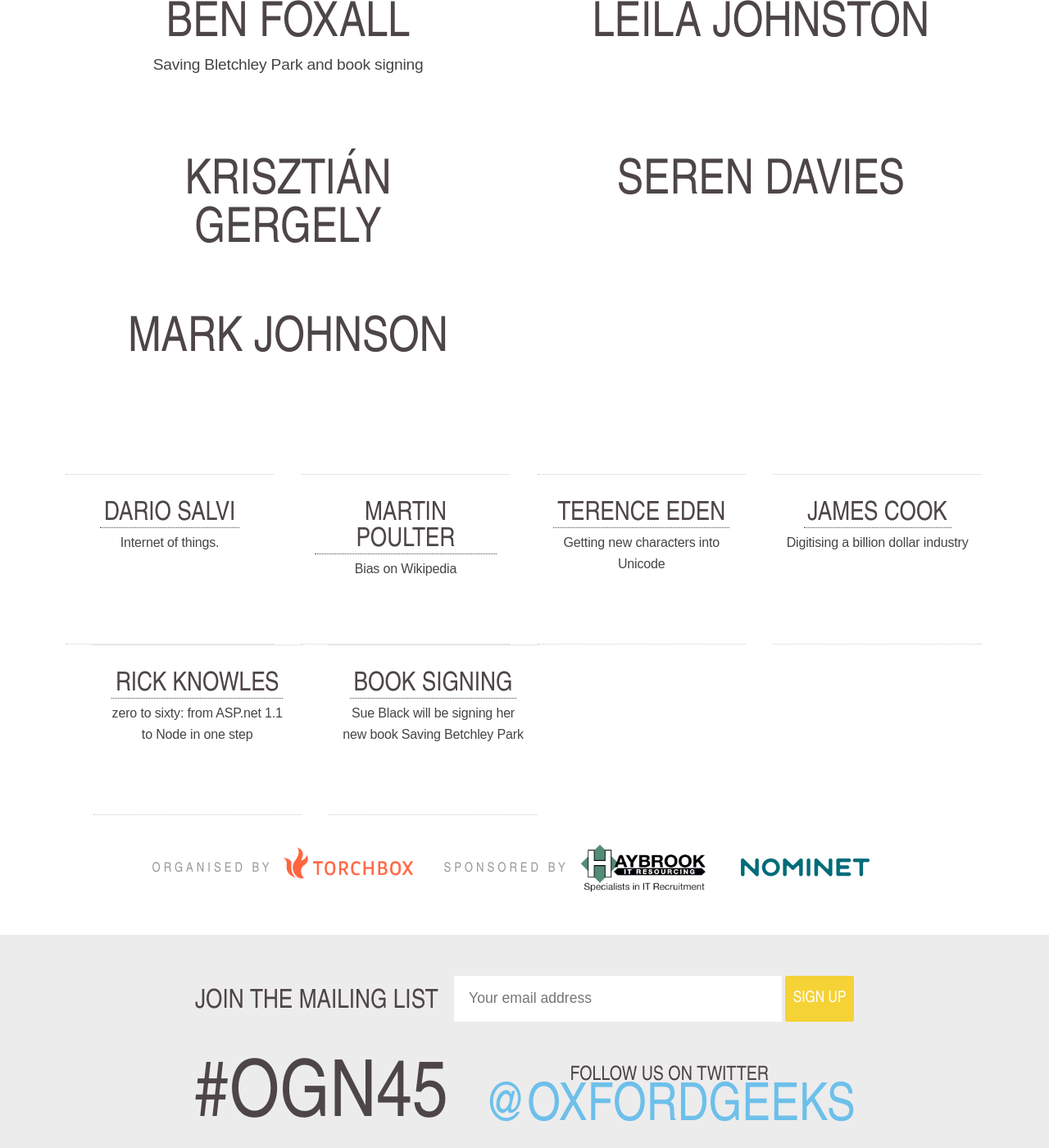
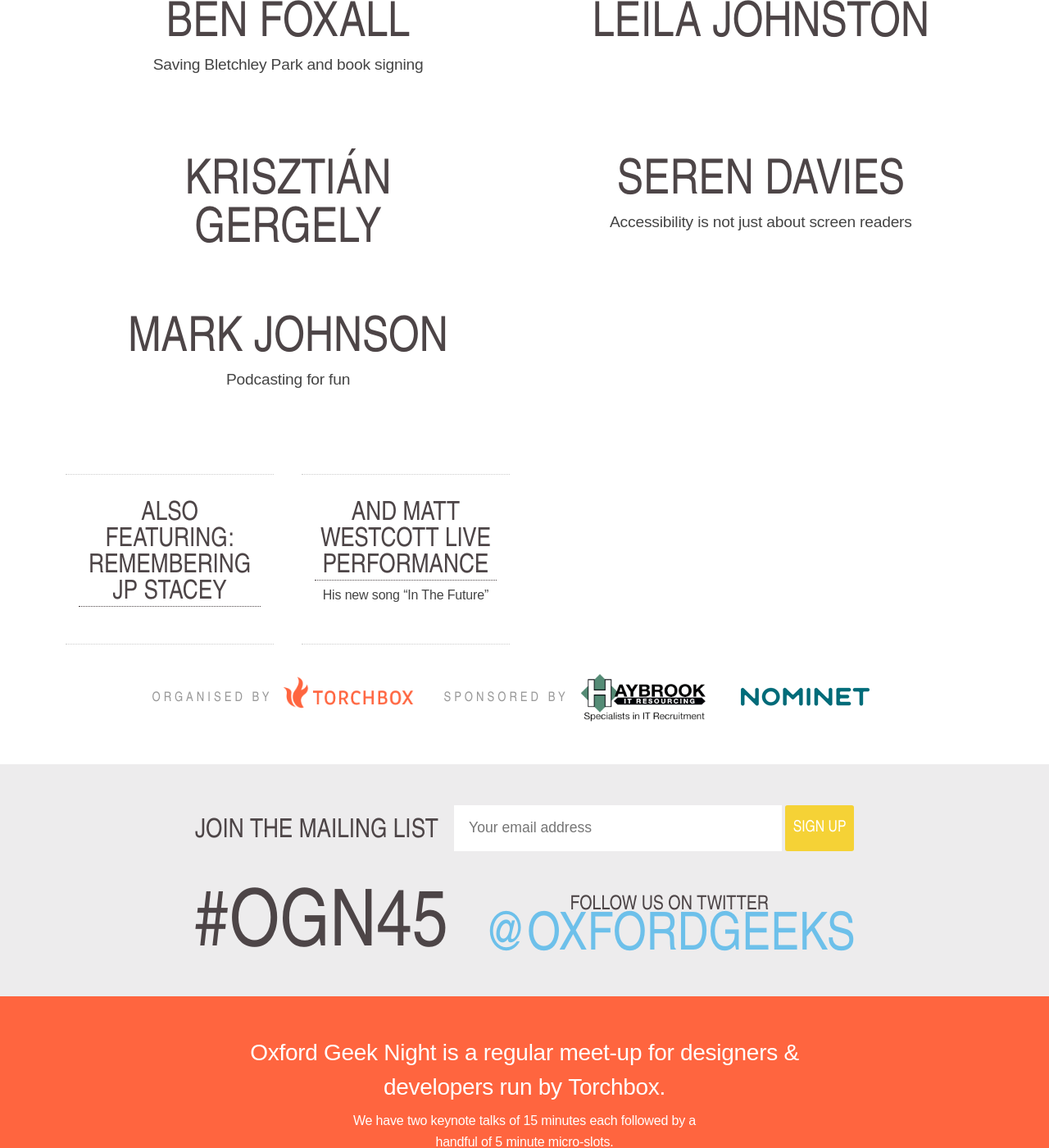
Before and after one commit to torchbox/ogn, a Jekyll site: the page built from _posts/2018-01-31-ogn45.markdown, in a window 1280 px wide and 1400 px high, scrolled down 686 px. Shown: the whole window at 82% size. Built offline with Jekyll 4.4.1, drawn with Linux system fonts in a browser that asks for light colours; nearby versions of some CDN libraries; Markdown is read by kramdown in place of the engine named in the settings.

Commit message:
Speaker details

```diff
--- a/_posts/2018-01-31-ogn45.markdown
+++ b/_posts/2018-01-31-ogn45.markdown
@@ -43,35 +43,20 @@
     </li>
     <li itemprop="performer" itemscope="itemscope" itemtype="http://schema.org/Person">
         <h2 itemprop="name">Seren Davies</h2>
+        <p>Accessibility is not just about screen readers</p>
     </li>
     <li itemprop="performer" itemscope="itemscope" itemtype="http://schema.org/Person">
         <h2 itemprop="name">Mark Johnson</h2>
+        <p>Podcasting for fun</p>
     </li>
 </ul>
 
 <ul class="microslots">
     <li itemprop="performer" itemscope="itemscope" itemtype="http://schema.org/Person">
-        <a href="https://bochovj.wordpress.com/2015/04/06/piot-a-picopersonal-internet-of-thing-diy-platform/" itemprop="url"><h2 itemprop="name">Dario Salvi</h2></a>
-        <p>Internet of things.</p>
+        <a href="" itemprop="url"><h2 itemprop="name">Also featuring: Remembering JP Stacey</h2></a>
     </li>
     <li itemprop="performer" itemscope="itemscope" itemtype="http://schema.org/Person">
-        <a href="" itemprop="url"><h2 itemprop="name">Martin Poulter</h2></a>
-        <p>Bias on Wikipedia</p>
-    </li>
-    <li itemprop="performer" itemscope="itemscope" itemtype="http://schema.org/Person">
-        <a href="http://unicodepowersymbol.com/" itemprop="url"><h2 itemprop="name">Terence Eden</h2></a>
-        <p>Getting new characters into Unicode</p>
-    </li>
-    <li itemprop="performer" itemscope="itemscope" itemtype="http://schema.org/Person">
-        <a href="" itemprop="url"><h2 itemprop="name">James Cook</h2></a>
-        <p>Digitising a billion dollar industry</p>
-    </li>
-    <li itemprop="performer" itemscope="itemscope" itemtype="http://schema.org/Person">
-        <a href="http://www.doctors.net.uk/" itemprop="url"><h2 itemprop="name">Rick Knowles</h2></a>
-        <p>zero to sixty: from ASP.net 1.1 to Node in one step </p>
-    </li>
-    <li itemprop="performer" itemscope="itemscope" itemtype="http://schema.org/Person">
-        <a href="https://unbound.co.uk/books/saving-bletchley-park" itemprop="url"><h2 itemprop="name">Book signing</h2></a>
-        <p>Sue Black will be signing her new book Saving Betchley Park</p>
+        <a href="" itemprop="url"><h2 itemprop="name">And Matt Westcott live performance</h2></a>
+        <p>His new song “In The Future”</p>
     </li>
 </ul>
```
